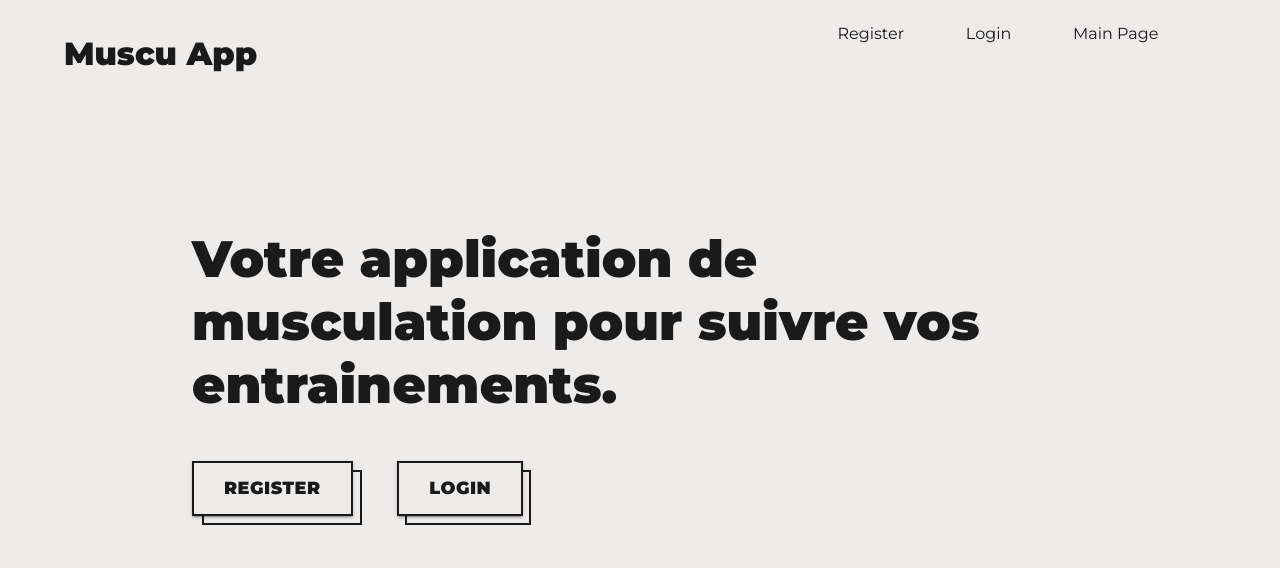
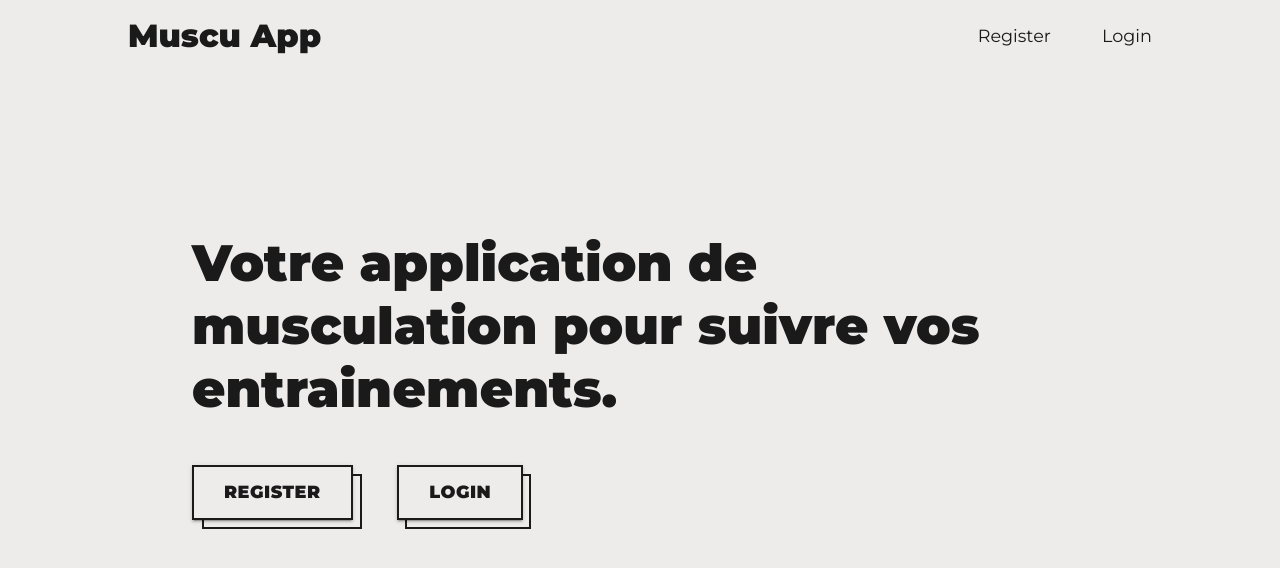
Before and after one commit to multicolores/muscu-app-react, a React (Create React App) app: page / in a window 1280 px wide. Shown: the top 568 px of the page. Built offline with nearby package versions, Linux system fonts and the light colour scheme.

Commit message:
Version 1.0 / create workout amélioré / nav bar

```diff
--- a/src/App.js
+++ b/src/App.js
@@ -13,12 +13,14 @@ function App() {
       <Router>
         <div className="App">
           <nav>
-            <h1>
-              <Link to="/">Muscu App</Link>
-            </h1>
-            <Link to="/register">Register </Link>
-            <Link to="/login">Login </Link>
-            <Link to="/mainpage">Main Page</Link>
+            <Link to="/" className="logo">
+              Muscu App
+            </Link>
+            <div>
+              <Link to="/register">Register</Link>
+              <Link to="/mainpage">Login</Link>
+            </div>
+            {/* <Link to="/mainpage">Main Page</Link> */}
             {/* <Link to="/create-workouts">Create Workouts</Link> */}
           </nav>
           <Routes>
--- a/src/App.scss
+++ b/src/App.scss
@@ -21,22 +21,51 @@ input {
   font-family: "Montserrat", sans-serif !important;
 }
 nav {
-  text-align: right;
-  position: relative;
-  padding: 3vh 5vw;
+  padding: 2vh 10vw;
   z-index: 5;
+  display: flex;
+  justify-content: space-between;
+  align-items: center;
   a {
-    margin-right: 5%;
     color: $font_color;
     text-decoration: none;
   }
-  h1 {
-    text-align: left;
-    position: absolute;
-    left: 5vw;
-    top: 50%;
-    width: 20%;
+  .logo {
     font-size: 2em;
+    font-weight: 900;
+  }
+  div {
+    a {
+      margin-left: 4vw;
+      font-size: 1.1em;
+      position: relative;
+      &::after {
+        content: "";
+        position: absolute;
+        bottom: -10%;
+        left: 0;
+        width: 100%;
+        height: 15%;
+        background: $primary_color;
+        transform: scale3d(0.001, 1, 1);
+        opacity: 0;
+        transform-origin: 100% 50%;
+        transition: transform 0.3s cubic-bezier(0.2, 1, 0.3, 1),
+          opacity 0.1s 0.2s linear;
+      }
+      &:hover {
+        &::after {
+          opacity: 1;
+          transform: scale3d(1, 1, 1);
+          transform-origin: 0% 50%;
+          transition: transform 0.7s cubic-bezier(0.2, 1, 0.3, 1),
+            opacity 0.1s linear;
+        }
+      }
+    }
+    @media (max-width: 400px) {
+      width: 70%;
+    }
   }
 }
 .borderButton {
--- a/src/Pages/create-workouts.tsx
+++ b/src/Pages/create-workouts.tsx
@@ -6,6 +6,7 @@ import "../styles/create-workouts.scss";
 import Notification from "../components/materialUI/Notification";
 import { createWorkout } from "../servicesFunctions/createWorkout";
 import { useCookies } from "react-cookie";
+import { Link } from "react-router-dom";
 
 function CreateWorkout() {
   const [exerciseNumber, setexerciseNumber] = useState(1);
@@ -76,7 +77,11 @@ function CreateWorkout() {
       });
       setexerciseNumber(0);
     } else {
-      alert("Error");
+      setNotify({
+        isOpen: true,
+        message: "Erreur",
+        type: "error",
+      });
     }
     e.preventDefault();
   }
@@ -102,7 +107,14 @@ function CreateWorkout() {
   }
   return (
     <div className="creatWorkout_container">
-      <h1>Create a workout</h1>
+      <div className="headerContainer">
+        <h1>Create a workout</h1>
+        <Link to="/mainpage" className="btGoBackMainPage">
+          <Button variant="contained" className="gradientButton">
+            Go Back to main page
+          </Button>
+        </Link>
+      </div>
 
       <form onSubmit={CreateTheWorkout}>
         <div>
--- a/src/styles/create-workouts.scss
+++ b/src/styles/create-workouts.scss
@@ -1,13 +1,24 @@
 @import "variables";
 
-.creatWorkout_container{
+.creatWorkout_container {
   padding: 10vh 20vw;
   margin-bottom: 10vh;
   position: relative;
   @media (max-width: 400px) {
     padding: 10vh 2vw;
   }
-    .btAddContainer{
+  .headerContainer {
+    display: flex;
+    justify-content: space-between;
+    align-items: center;
+    flex-wrap: wrap;
+    gap: 20px;
+  }
+  .btGoBackMainPage {
+    position: relative;
+    text-decoration: none;
+  }
+  .btAddContainer {
     position: fixed;
     right: 6vw;
     top: 10vh;
@@ -19,15 +30,15 @@
       width: 80vw;
     }
   }
-    .btAddExo{
+  .btAddExo {
     margin-left: 5%;
     background: $primary_color;
     border-radius: 10px;
   }
-    form{
+  form {
     padding: 0 10vw;
     position: relative;
-        input{
+    input {
       // background: rgba(150, 150, 150, 0.077);
       // background: rgba(163, 162, 162, 0.603);
       background: rgba(163, 162, 162, 0);
@@ -38,7 +49,7 @@
       font-size: 1.3em;
       padding: 10px 10px;
     }
-        label{
+    label {
       display: inline-block;
       // padding: 5% 2%;
       // padding-left: 0;
@@ -47,20 +58,20 @@
       padding-right: 2%;
       font-weight: 500;
     }
-        .exercisesInputs{
+    .exercisesInputs {
       padding: 2vh 5vw;
       border-radius: 10px;
       margin: 5vh 0;
       border: 1px solid rgba(255, 255, 255, 0.216);
-            & > *{
-                width: 100%
+      & > * {
+        width: 100%;
       }
     }
-        .borderButton{
+    .borderButton {
       position: absolute;
       right: 0;
     }
-        .submitInput{
+    .submitInput {
       background: none;
       font-size: 1.4em;
       text-align: end;
```
Lines whose indentation alone changed are shown as unchanged.
